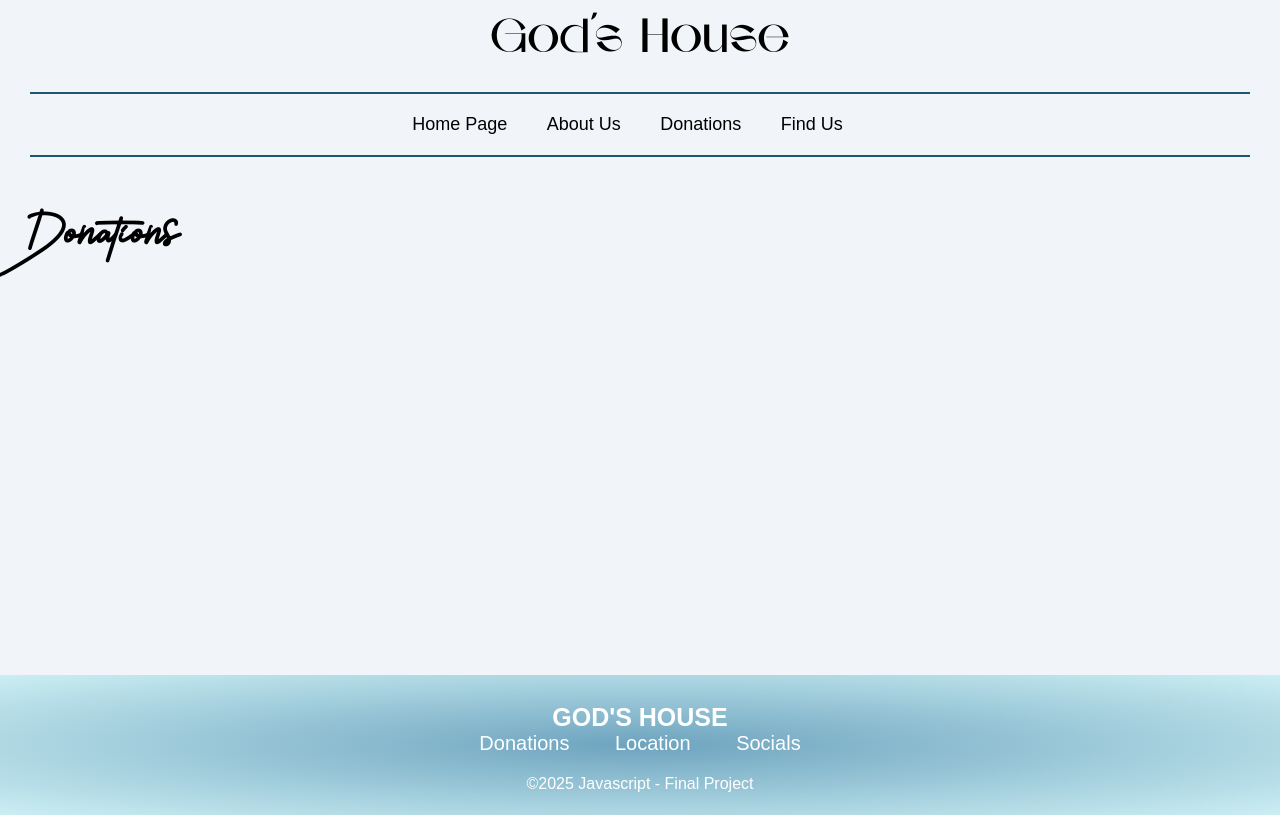
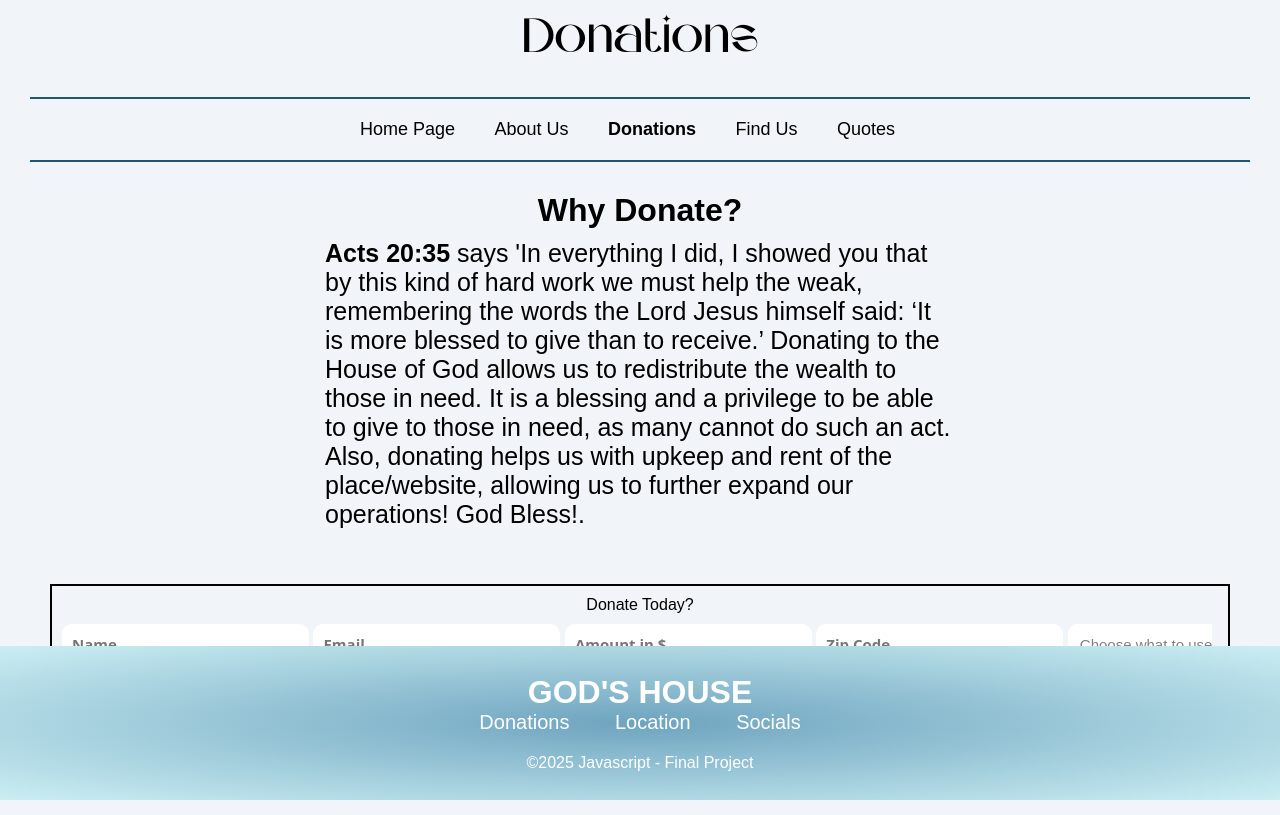
Before and after one commit to noahp211/Javascript-project, a plain HTML site: page donations.html in a window 1280 px wide. Drawn offline with Linux system fonts and the light colour scheme.

Commit message:
updated donation page + added js functionality to it

```diff
--- /dev/null
+++ b/donation-styles.css
@@ -0,0 +1,257 @@
+@font-face {
+    font-family: "Amoria";
+    src: url(AMORIA.otf);
+}
+
+@font-face {
+    font-family: "Calli font";
+    src: url("Callifornia Signature.ttf");
+}
+
+:root {
+    --clr-dark: #020617;
+    --clr-light: #f1f5f9;
+    --clr-slate: #94a3b8;
+    --clr-primary: #e11d48;
+    --clr-website_palette1: #d68a06;
+    --clr-website_palette2: #3f0c00;
+    --clr-hover_text: #170f01;
+    font-family: Arial, Helvetica, sans-serif;
+}
+
+*,
+*::before,
+*::after {
+    box-sizing: border-box;
+}
+
+* {
+    margin: 0;
+    padding: 0;
+}
+
+body {
+    background-color: var(--clr-light);
+}
+
+.title {
+    font-family: "Amoria";
+    font-weight: 100;
+    font-size: 6lvh;
+    text-align: center;
+}
+
+.title-2 {
+    font-family: Cambria, Cochin, Georgia, Times, 'Times New Roman', serif;
+}
+
+header {
+    text-align: center;
+}
+
+.main-title {
+    margin: 15px;
+}
+
+.main-nav {
+    color: white;
+    border-top: solid #1f5673 2px;
+    border-bottom: solid #1f5673 2px;
+    padding: 20px;
+    margin: 30px;
+}
+
+nav ul li a {
+    font-size: large;
+    color: black;
+    text-decoration: none;
+    padding: 5px;
+    transition: 0.3s;
+}
+
+nav ul li a:hover {
+    font-size: larger;
+    color: gray;
+    text-decoration: overline;
+}
+
+nav ul {
+    list-style: none;
+    padding: 0;
+}
+
+nav ul li {
+    display: inline;
+    margin-right: 25px;
+}
+
+.verseoftheday-div {
+    margin-left: 30px;
+}
+
+.verseoftheday {
+    font-style: italic;
+}
+
+.main-body-div {
+    display: flex;
+    justify-content: center;
+}
+
+.main-welcome {
+    font-size: 18lvh;
+    font-family: "Calli font";
+    padding: 10px;
+    margin-top: 10px;
+    font-weight: 100;
+}
+
+.location-group {
+}
+
+h2 {
+    font-family: "Calli font";
+    font-size: 60px;
+    margin-left: 25px;
+}
+
+.quote-section {
+    margin-left: 30px;
+}
+
+.quote {
+    font-family: "Calli font";
+    font-size: 60px;
+    margin-left: 25px;
+    font-style: italic;
+}
+
+h3.title-2 {
+    font-family: "Calli font";
+    font-size: 60px;
+    margin-left: 25px;
+}
+
+footer {
+    background-image: radial-gradient(#6ea4bf, #cbeef3);
+    color: white;
+    text-align: center;
+    padding: 10px;
+    position: fixed;
+    bottom: 0;
+    width: 100%;
+}
+
+.footer-content {
+    display: inline;
+    justify-content: center;
+    margin: 5px;
+    padding: 5px;
+}
+
+.footer-ul, .li-2 {
+    display: inline;
+    padding: 20px;
+    font-size: 20px;
+}
+
+.li-2 {
+    cursor: pointer;
+}
+
+.li-2:hover {
+    color: gray;
+}
+
+.footer-copyright {
+    margin-top: 20px;
+}
+
+a {
+    text-decoration: none;
+    color: white;
+}
+
+a:hover {
+    color: gray;
+}
+
+/* -------- DONATIONS STYLE ---------- */
+
+.currentDonationNav {
+    font-weight: 900;
+}
+
+.why-donate-div {
+    display: flex;
+    justify-content: center;
+    padding: 5px;
+    margin: 5px;
+}
+
+.why-donate-title-div {
+    display: flex;
+    justify-content: center;
+}
+
+.donations-titl {
+    padding: 5px;
+    margin-top: 10px;
+}
+
+.why-donate-paragraph {
+    font-size: 25px;
+    max-width: 50%;
+}
+
+.acts-verse {
+    font-weight: 900;
+}
+
+.donations-section {
+    display: flex;
+    justify-content: center;
+    align-items: center;
+    flex-direction: column;
+    gap: 10px;
+
+    border: black solid 2px;
+    padding: 10px;
+    margin: 50px;
+}
+
+.donation-button {
+    padding: 10px;
+    font-size: 15px;
+    font-family: system-ui, -apple-system, BlinkMacSystemFont, 'Segoe UI', Roboto, Oxygen, Ubuntu, Cantarell, 'Open Sans', 'Helvetica Neue', sans-serif;
+    font-weight: 700;
+
+    border: none;
+    border-radius: 10px;
+    transition: 0.3s;
+    cursor: crosshair;
+}
+
+.donation-button:hover {
+    background-color: #1f2120;
+    color: white;
+}
+
+input {
+    padding: 10px;
+    font-size: 15px;
+    font-family: system-ui, -apple-system, BlinkMacSystemFont, 'Segoe UI', Roboto, Oxygen, Ubuntu, Cantarell, 'Open Sans', 'Helvetica Neue', sans-serif;
+    font-weight: 700;
+
+    border: none;
+    border-radius: 10px;
+}
+
+.money-reason-selector {
+    padding: 10px;
+    font-size: 15px;
+    color: gray;
+    background-color: white;
+    border: white solid 2px;
+    border-radius: 10px;
+}
--- a/donations.html
+++ b/donations.html
@@ -1,31 +1,74 @@
 <!DOCTYPE html>
 <html lang="en">
 <head>
+    <title>Donations</title>
     <meta charset="UTF-8">
     <meta name="viewport" content="width=device-width, initial-scale=1.0">
-    <link rel="stylesheet" href="style.css">
-    <link rel="shortcut icon" href="icon.svg" type="image/x-icon">
-    <title>Donations</title>
+    <link href="./donation-styles.css" rel="stylesheet" type="text/css">
 </head>
+    <script src="./donationsScript.js"></script>
 <body>
-<div class="main-title">
-    <h1 class="title">God's House</h1>
+
+    <div class="donations-titl">
+        <h1 class="title">Donations</h1>
     </div>
 
+    <div>
         <header>
             <div class="main-nav">
                 <nav>
                     <ul>
                         <li class="homepage-nav"><a href="index.html">Home Page</a></li>
                         <li class="about-nav"><a href="about-us.html">About Us</a></li>
-                <li class="donations-nav"><a href="donations.html">Donations</a></li>
+                        <li class="currentDonationNav"><a href="donations.html">Donations</a></li>
                         <li class="findus-nav"><a href="find-us.html">Find Us</a></li>
+                        <li class="quotes-nav"><a href="quotes.html">Quotes</a></li>
                     </ul>
                 </nav>
             </div>
         </header>
+    </div>
 
-<h2>Donations</h2>
+    <div>
+        <div class="why-donate-title-div">
+            <h1 class="why-donate-title">Why Donate?</h1>
+        </div>
+        <div class="why-donate-div">
+
+            <p class="why-donate-paragraph">
+                <span class="acts-verse">Acts 20:35</span>
+                says 'In everything I did, I showed you that by this kind of hard work we must help the weak, remembering the words the
+                Lord Jesus himself said: ‘It is more blessed to give than to receive.’ Donating to the House of God allows us to redistribute the
+                wealth to those in need. It is a blessing and a privilege to be able to give to those in need, as many cannot do such an act. Also,
+                donating helps us with upkeep and rent of the place/website, allowing us to further expand our operations! God Bless!.
+            </p>
+        </div>
+    </div>
+
+    <div class="donations-section">
+        <div>
+            <div>Donate Today?</div>
+        </div>
+        <div>
+            <form>
+                <input type="text" placeholder="Name" required>
+                <input type="email" placeholder="Email" required>
+                <input type="number" placeholder="Amount in $" required>
+                <input type="text" placeholder="Zip Code" required>
+                <label class="money-reason-selector" for="money">Choose what to use Money for</label>
+                    <select>
+                        <option class="money-reason-selector" value="instruments">Church Instruments</option>
+                        <option class="money-reason-selector" value="instruments">Web Maintenance</option>
+                        <option class="money-reason-selector" value="instruments">Youth Program</option>
+                        <option class="money-reason-selector" value="instruments">Members in Need</option>
+                        <option class="money-reason-selector" value="instruments">General Use</option>
+                    </select>
+            </form>
+        </div>
+        <div>
+            <button id="donation-button" class="donation-button">SEND DONATION!</button>
+        </div>
+    </div>
 
     <footer>
         <div class="main-footer">
--- /dev/null
+++ b/donationsScript.js
@@ -0,0 +1,16 @@
+window.onload = function() {
+    document.getElementById("donation-button").addEventListener("click", function() {
+        alert("🎉 Thank you for your donation! You're making a difference!");
+
+        const confetti = document.createElement("div");
+        confetti.innerText = "God Bless You!";
+        confetti.style.position = "fixed";
+        confetti.style.top = "50%";
+        confetti.style.left = "50%";
+        document.body.appendChild(confetti);
+
+        setTimeout(() => {
+            confetti.remove();
+        }, 2000);
+    });
+};
```
Lines whose indentation alone changed are shown as unchanged.
